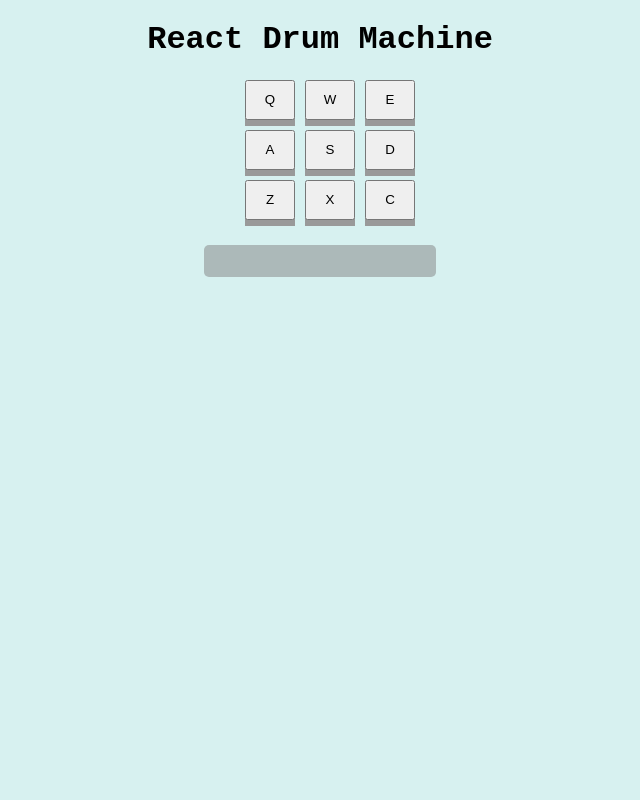
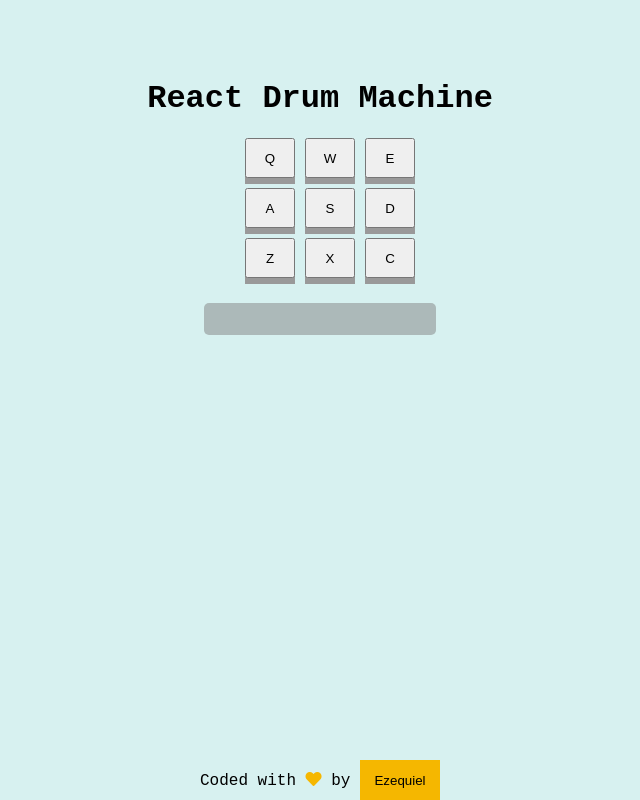
Before and after one commit to EzequielCaste/react-drum-machine, a React (Create React App) app: page / in a window 1280 px wide. Shown: the whole page, without its empty margins (320-960 px from the left). Built offline with nearby package versions, Linux system fonts and the light colour scheme.

Commit message:
added styles

```diff
--- a/public/index.html
+++ b/public/index.html
@@ -7,7 +7,10 @@
       content="width=device-width, initial-scale=1, shrink-to-fit=no"
     />
     <meta name="theme-color" content="#000000" />
-
+    <link
+      rel="stylesheet"
+      href="https://cdnjs.cloudflare.com/ajax/libs/font-awesome/5.12.0-2/css/all.min.css"
+    />
     <title>React Drum Machine</title>
   </head>
 
@@ -16,5 +19,13 @@
       You need to enable JavaScript to run this app.
     </noscript>
     <div id="root"></div>
+    <footer>
+      Coded with <i class="fas fa-heart"></i> by
+      <form action="https://github.com/ezzep66" method="GET">
+        <button class="btn">
+          Ezequiel
+        </button>
+      </form>
+    </footer>
   </body>
 </html>
--- a/src/styles.css
+++ b/src/styles.css
@@ -1,3 +1,8 @@
+body,
+html {
+  margin: 0;
+  padding: 0;
+}
 body {
   background-color: rgba(210, 240, 238, 0.884);
   font-family: "Inconsolata", monospace;
@@ -25,7 +30,7 @@ button:active,
   text-align: center;
 }
 #drum-machine {
-  margin: 0 auto;
+  margin: 5rem auto;
   max-width: 600px;
 }
 #drum-pad {
@@ -35,3 +40,54 @@ button:active,
   margin: auto;
   grid-template-columns: repeat(3, 1fr);
 }
+footer {
+  width: 300px;
+  text-align: center;
+  position: absolute;
+  bottom: 0px;
+  left: 0;
+  right: 0;
+  margin-left: auto;
+  margin-right: auto;
+}
+footer button {
+  line-height: unset;
+}
+footer form {
+  display: inline;
+}
+footer .btn {
+  width: 80px;
+  box-shadow: 0 0;
+  text-decoration: none;
+  cursor: pointer;
+  border: 0;
+  outline: none;
+  background: #f5b700;
+  color: black;
+  padding: 0.5em;
+  position: relative;
+  z-index: 1;
+}
+.fa-heart {
+  color: #f5b700;
+}
+footer .btn::after {
+  content: "";
+  position: absolute;
+  top: 0;
+  left: 0;
+  width: 100%;
+  height: 100%;
+  background: rgba(230, 230, 230, 0.8);
+  z-index: -1;
+  transform: scaleX(0);
+  transform-origin: left;
+  transition: transform 200ms ease-in;
+}
+footer .btn:hover::after {
+  transform: scaleX(1);
+}
+footer .far {
+  margin-left: 0;
+}
```
